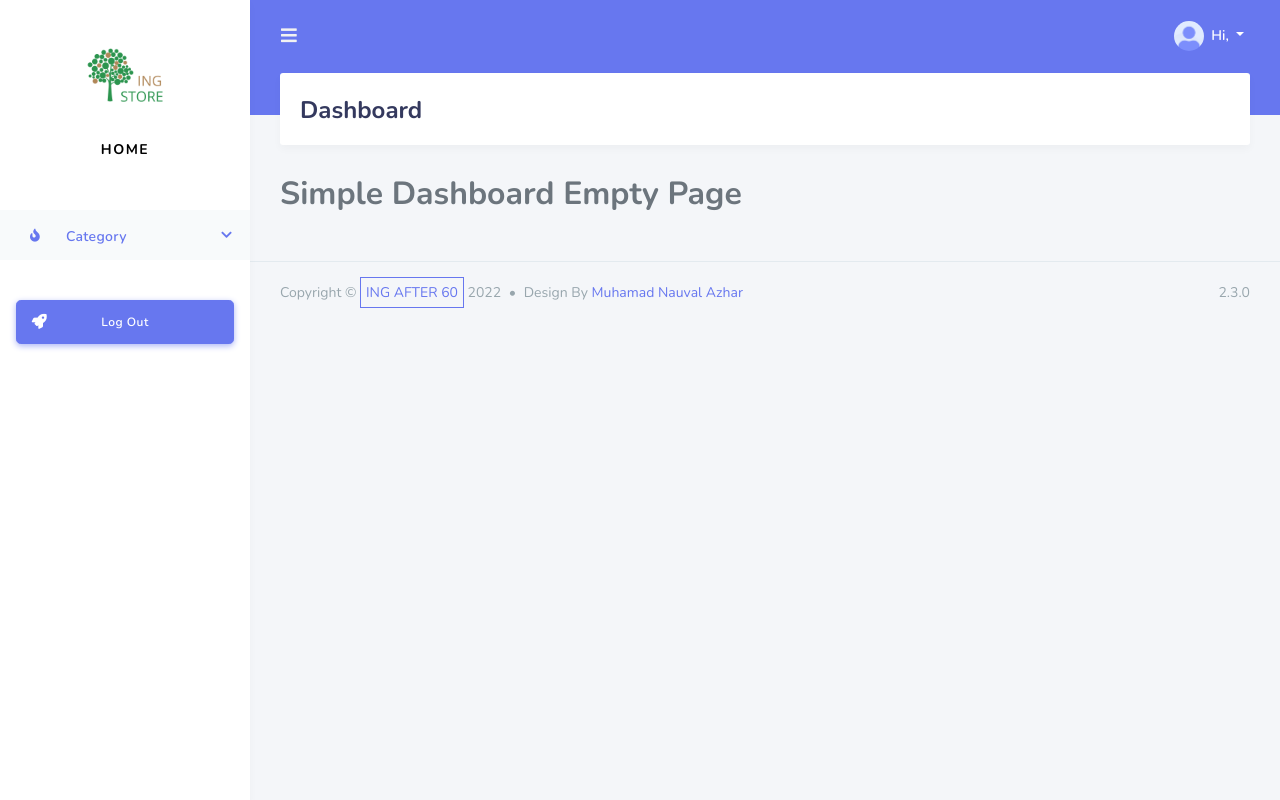
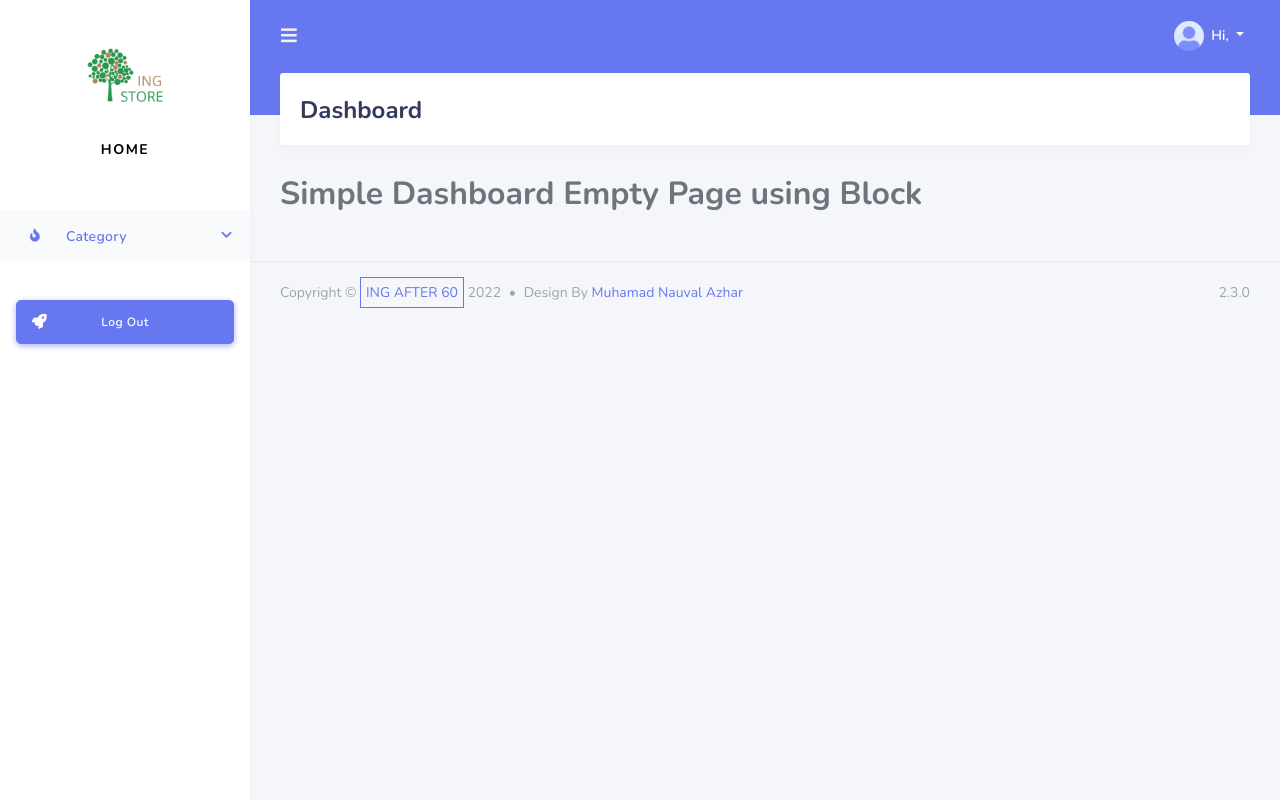
Before and after one commit to gurnitha/django-ecommerce-clone-amazon, a Django app: page /dashboard/ in a window 1280 px wide. Run offline with Django 3.2, Linux system fonts and the light colour scheme; some libraries are stand-ins or nearby versions.

Commit message:
20.2 Use template inheritance to create dashboard page

```diff
--- a/apps/dashboard/templates/dashboard/base.html
+++ b/apps/dashboard/templates/dashboard/base.html
@@ -157,22 +157,8 @@
             <!------------- END Sidebar ------------------>
 
             <!------------- Main Content ----------------->
-            <div class="main-content">
-                <section class="section">
-                    <!-- Page title -->
-                    <div class="section-header">
-                        <h1>
-                            Dashboard
-                        </h1>
-                    </div>
-                    <!-- Page title end -->
-                    <!-- Messages for error or success -->
-                    <!-- Messages for error or success end -->
-                    <!-- Main page content -->
-                    <h2>Simple Dashboard Empty Page</h2>
-                    <!-- Main page content end -->
-                </section>
-            </div>
+{% block main_content %}
+{% endblock main_content %}
             <!------------- END Main Content ------------->
 
             <!------------- END Footer ------------------->
--- a/apps/dashboard/templates/dashboard/index.html
+++ b/apps/dashboard/templates/dashboard/index.html
@@ -1,2 +1,46 @@
 <!-- apps/dashboard/templates/dashboard/index.html -->
 {% extends 'dashboard/base.html' %}
+
+<!-- Blok title -->
+{% block title %}
+Dashboard | Home
+{% endblock title %}
+<!-- Blok title end -->
+
+<!-- Block custome css -->
+{% block custom_css %}
+{% endblock custom_css %}
+<!-- Block custome css end -->
+
+<!-- Block page title -->
+{% block page_title %}
+Dashboard--------
+{% endblock page_title %}
+<!-- Block page title end -->
+
+<!-- Block main page content -->
+{% block main_content %}
+            <div class="main-content">
+                <section class="section">
+
+                    <!-- Page title -->
+                    <div class="section-header">
+                        <h1>
+                            Dashboard
+                        </h1>
+                    </div>
+                    <!-- Page title end -->
+
+                    <!-- Main page content -->
+                    <h2>Simple Dashboard Empty Page using Block</h2>
+                    <!-- Main page content end -->
+                </section>
+            </div>
+{% endblock main_content %}
+<!-- Block main page content end -->
+
+<!-- Block custome js -->
+{% block custom_js %}
+
+{% endblock custom_js %}
+<!-- Block custome js end -->
```
Also changed, not shown: README.md.
